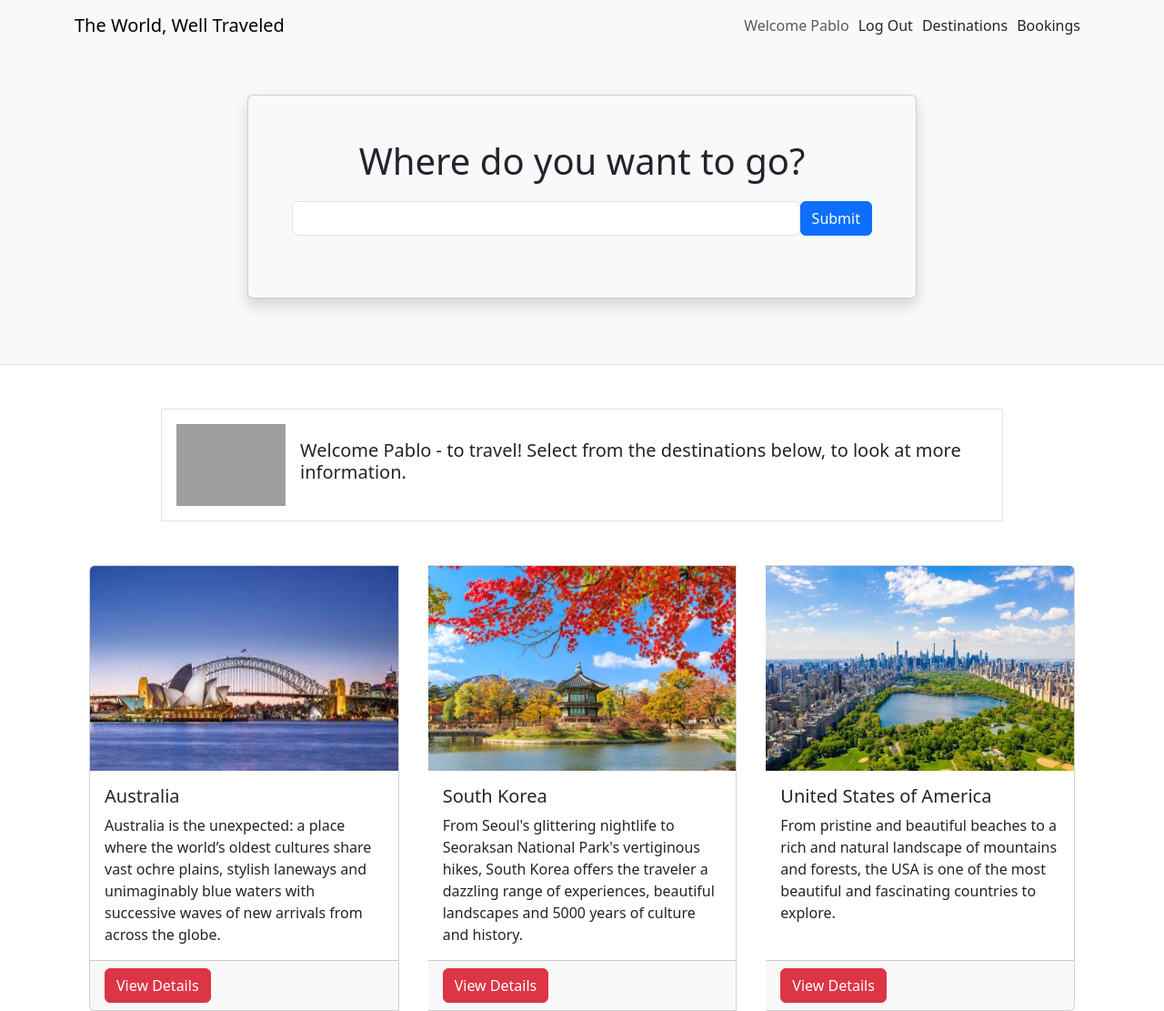
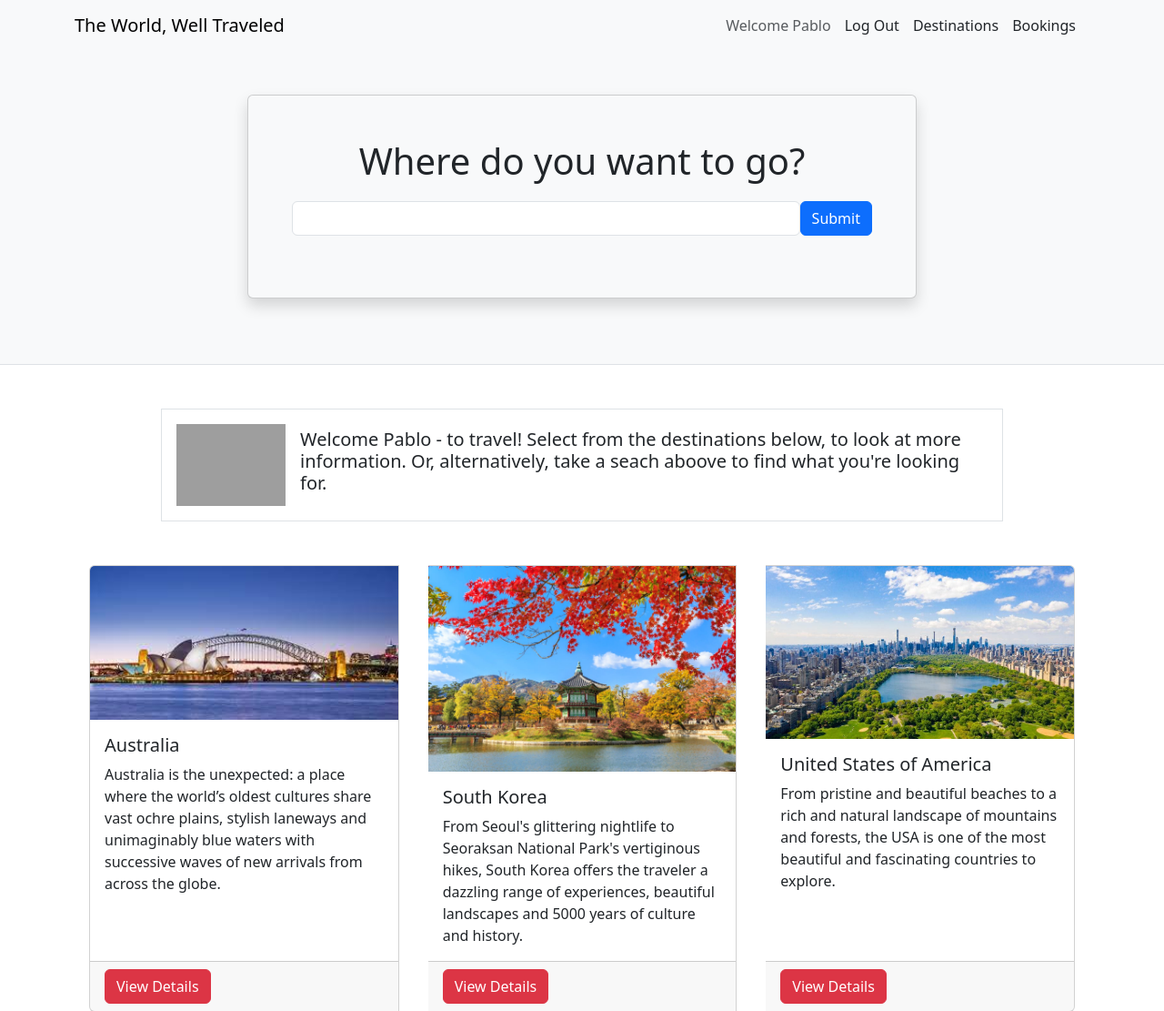
Before and after one commit to TheUnoriginalOne/Tutorial_Exercise_IAB207, a Flask app: page / in a window 1280 px wide. Shown: the top 1111 px of the page at 91% size. Run offline with Flask 3, Linux system fonts and the light colour scheme; a user stored in the database is signed in; some libraries are stand-ins or nearby versions; grey boxes are pictures that could not be loaded.

Commit message:
Updates to website, including SQL database changes

```diff
--- a/travel/templates/base.html
+++ b/travel/templates/base.html
@@ -7,7 +7,7 @@
    <link href="https://cdn.jsdelivr.net/npm/bootstrap@5.3.2/dist/css/bootstrap.min.css" rel="stylesheet" integrity="sha384-T3c6CoIi6uLrA9TneNEoa7RxnatzjcDSCmG1MXxSR1GAsXEV/Dwwykc2MPK8M2HN" crossorigin="anonymous">
    <style>
       .nav-link {
-         margin-right: 10px;
+         margin-right: 15px;
       }
    </style>
 </head>
--- a/travel/templates/index.html
+++ b/travel/templates/index.html
@@ -29,7 +29,7 @@
                      alt="Planet Earth">
                   <div class="align-self-center media-body">
                      {% if current_user.is_authenticated %}
-                        <h5 class="mt-0">Welcome {{current_user.name}} - to travel! Select from the destinations below, to look at more information.</h5>
+                        <h5 class="mt-0">Welcome {{current_user.name}} - to travel! Select from the destinations below, to look at more information. Or, alternatively, take a seach aboove to find what you're looking for.</h5>
                      {% else %}
                         <h5 class="mt-0">Find the best destinations on earth</h5>
                         <p class="d-none d-sm-block">With the best prices, information and local knowledge. Login or Register now!</p>
@@ -45,7 +45,7 @@
             {% for destination in destinations %}
             <div class="card mx-3">
                <img class="card-img-top"
-                  src="{{ destination.image }}" alt="{{ destination.name }} picture" height="225">
+                  src="{{ destination.image }}" alt="{{ destination.name }} picture">
                <div class="card-body">
                   <h5 class="card-title">{{ destination.name }}</h5>
                   <p class="card-text">{{ destination.description }}</p>
```
Also changed, not shown: instance/traveldb.sqlite, travel/static/image/09a64fea2933f6da77ab07d671d1f678-south-korea.jpg (added), travel/static/image/Unknown.jpg (added), travel/static/image/featured-image-prettiest-cities.jpeg.jpg (added).
